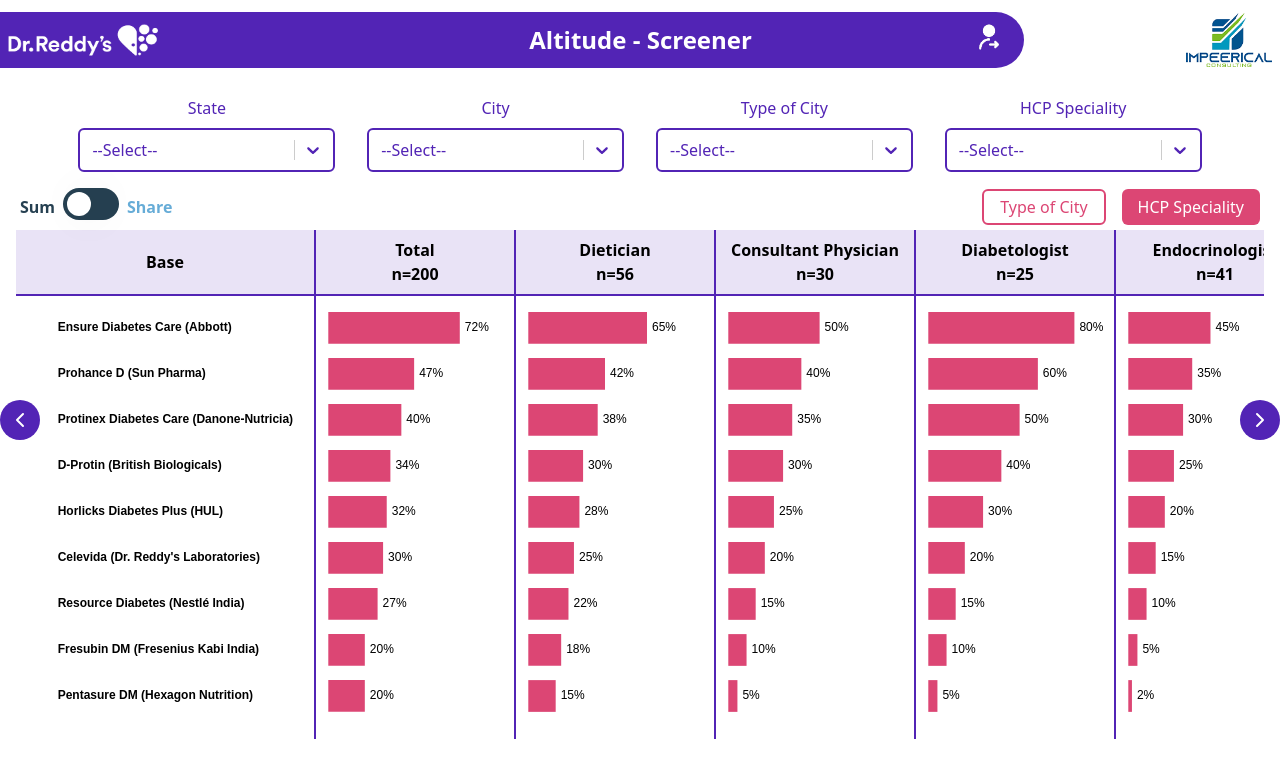
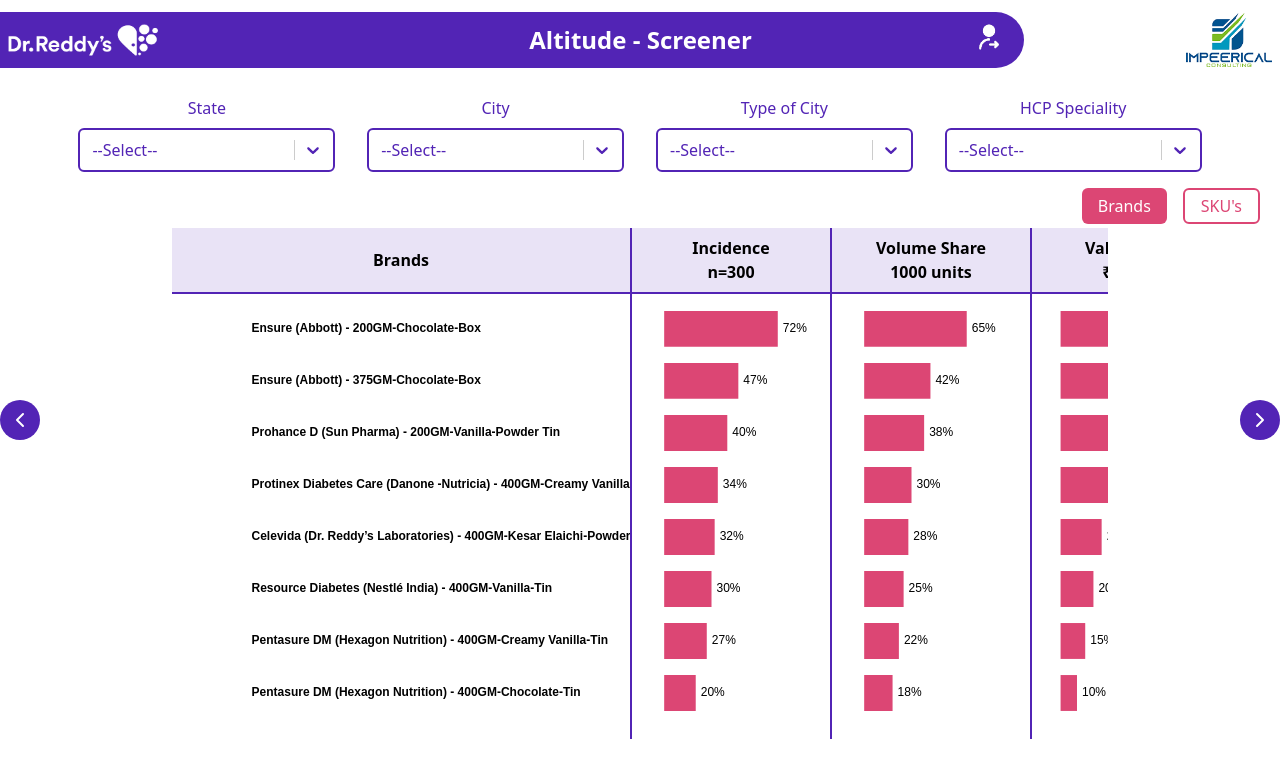
Before and after one commit to JobinReji/Altitude, a React (Vite) app: page / in a window 1280 px wide. Shown: the top 778 px of the page. Built offline with nearby package versions, Linux system fonts and the light colour scheme.

Commit message:
Created Dashboard4

```diff
--- a/src/App.jsx
+++ b/src/App.jsx
@@ -31,6 +31,7 @@
 import Dashboard2 from "./components/Dashboard2";
 import Dashboard3 from "./components/Dashboard3";
 import Dashboard3_2 from "./components/Dashboard3_2";
+import Dashboard4 from "./components/Dashboard4";
 import "./App.css";
 
 function App() {
@@ -42,7 +43,8 @@
         {/* <Dashboard /> */}
         {/* <Dashboard2 /> */}
         {/* <Dashboard3 /> */}
-        <Dashboard3_2 />
+        {/* <Dashboard3_2 /> */}
+        <Dashboard4 />
         {/* <div
           className="h-full w-full bg-center bg-cover rounded-xl flex sm:flex-row flex-col justify-around p-4 overflow-auto sm:border-none border-2 border-[#5224b5] relative"
           style={{
--- a/src/components/DashCharts.jsx
+++ b/src/components/DashCharts.jsx
@@ -62,6 +62,30 @@
     />
   );
 }
+function BrandDispersionL() {
+  return (
+    <ReactECharts option={option11} style={{ height: "100%", width: "100%" }} />
+  );
+}
+function BrandDispersion({ data }) {
+  const chartOption = {
+    ...option12,
+    series: [
+      {
+        ...option12.series[0],
+        data: data || option12.series[0].data,
+      },
+    ],
+  };
+  return (
+    <ReactECharts
+      option={chartOption}
+      style={{ height: "100%", width: "100%" }}
+    />
+  );
+}
+
+const isMobile = typeof window !== "undefined" && window.innerWidth < 640;
 
 const option1 = {
   tooltip: {
@@ -679,6 +703,105 @@
   ],
 };
 
+// Table chart only label
+
+const option11 = {
+  xAxis: {
+    type: "value",
+    show: false,
+    max: 80,
+  },
+  yAxis: {
+    type: "category",
+    data: [
+      "Ensure (Abbott) - 200GM-Chocolate-Box",
+      "Ensure (Abbott) - 375GM-Chocolate-Box",
+      "Prohance D (Sun Pharma) - 200GM-Vanilla-Powder Tin",
+      "Protinex Diabetes Care (Danone -Nutricia) - 400GM-Creamy Vanilla-Jar",
+      "Celevida (Dr. Reddy’s Laboratories) - 400GM-Kesar Elaichi-Powder Tin",
+      "Resource Diabetes (Nestlé India) - 400GM-Vanilla-Tin",
+      "Pentasure DM (Hexagon Nutrition) - 400GM-Creamy Vanilla-Tin",
+      "Pentasure DM (Hexagon Nutrition) - 400GM-Chocolate-Tin",
+    ],
+    inverse: true,
+    axisLine: {
+      show: false,
+    },
+    axisTick: {
+      show: false,
+    },
+    axisLabel: {
+      color: "#000",
+      interval: 0,
+      align: "left",
+      fontWeight: "600",
+    },
+  },
+  grid: {
+    top: "2%",
+    left: isMobile ? "-83%" : "-70%",
+    right: "0%",
+    bottom: "0%",
+    containLabel: true,
+  },
+  series: [
+    {
+      data: [0, 0, 0, 0, 0, 0, 0, 0],
+      type: "bar",
+      color: "#DC4674",
+    },
+  ],
+};
+
+const option12 = {
+  xAxis: {
+    type: "value",
+    show: false,
+    max: 80,
+  },
+  yAxis: {
+    type: "category",
+    show: false,
+    data: [
+      "Ensure (Abbott) - 200GM-Chocolate-Box",
+      "Ensure (Abbott) - 375GM-Chocolate-Box",
+      "Prohance D (Sun Pharma) - 200GM-Vanilla-Powder Tin",
+      "Protinex Diabetes Care (Danone -Nutricia) - 400GM-Creamy Vanilla-Jar",
+      "Celevida (Dr. Reddy’s Laboratories) - 400GM-Kesar Elaichi-Powder Tin",
+      "Resource Diabetes (Nestlé India) - 400GM-Vanilla-Tin",
+      "Pentasure DM (Hexagon Nutrition) - 400GM-Creamy Vanilla-Tin",
+      "Pentasure DM (Hexagon Nutrition) - 400GM-Chocolate-Tin",
+    ],
+    inverse: true,
+    axisLine: {
+      show: false,
+    },
+    axisTick: {
+      show: false,
+    },
+  },
+  grid: {
+    top: "2%",
+    left: "-180%",
+    right: "20%",
+    bottom: "0%",
+    containLabel: true,
+  },
+  series: [
+    {
+      data: [49, 47, 40, 32, 32, 30, 24, 20],
+      type: "bar",
+      label: {
+        show: true,
+        position: "right",
+        formatter: "{c}%",
+        color: "#000",
+      },
+      color: "#DC4674",
+    },
+  ],
+};
+
 export {
   Zone,
   State,
@@ -690,4 +813,6 @@
   DistanceDistribution,
   BrandAdoptionL,
   BrandAdoption,
+  BrandDispersionL,
+  BrandDispersion,
 };
--- /dev/null
+++ b/src/components/Dashboard4.jsx
@@ -0,0 +1,175 @@
+import Select from "react-select";
+import { useState } from "react";
+import { BrandDispersionL, BrandDispersion } from "./DashCharts";
+import { ChevronLeft, ChevronRight } from "lucide-react";
+
+const state = [
+  { value: "Karnataka", label: "Karnataka" },
+  { value: "Goa", label: "Goa" },
+  { value: "Maharastra", label: "Maharastra" },
+  { value: "Delhi", label: "Delhi" },
+];
+const city = [
+  { value: "Bangaluru", label: "Bangaluru" },
+  { value: "Mangaluru", label: "Mangaluru" },
+  { value: "Mumbai", label: "Mumbai" },
+  { value: "Pune", label: "Pune" },
+];
+const typeOfCity = [
+  { value: "City", label: "City" },
+  { value: "Village", label: "Village" },
+];
+const hcp = [
+  { value: "Yes", label: "Yes" },
+  { value: "No", label: "No" },
+];
+
+const isMobile = typeof window !== "undefined" && window.innerWidth < 640;
+
+const customStyles = {
+  control: (base, state) => ({
+    ...base,
+    width: "100%",
+    backgroundColor: "#fff",
+    borderWidth: "2px",
+    borderColor: "#5224b5",
+    fontSize: isMobile ? "12px" : "16px",
+    padding: isMobile ? "0px" : "2px",
+    borderRadius: "6px",
+    minHeight: "40px",
+    boxShadow: state.isFocused ? "0 0 0 1px #5224b5" : null,
+    "&:hover": {
+      borderColor: "#5224b5",
+    },
+  }),
+  option: (base) => ({
+    ...base,
+    backgroundColor: "#fff",
+    color: "#5224b5",
+    fontSize: isMobile ? "12px" : "16px",
+    "&:hover": {
+      backgroundColor: "#5224b5",
+      color: "#fff",
+    },
+  }),
+  singleValue: (base) => ({
+    ...base,
+    color: "#5224b5",
+  }),
+  placeholder: (base) => ({
+    ...base,
+    color: "#5224b5",
+  }),
+  clearIndicator: (base) => ({
+    ...base,
+    color: "#5224b5",
+  }),
+  dropdownIndicator: (base) => ({
+    ...base,
+    color: "#5224b5",
+  }),
+};
+
+function FilterData({ selectId, options }) {
+  const [selectedOption, setSelectedOption] = useState(null);
+  return (
+    <Select
+      id={selectId}
+      defaultValue={selectedOption}
+      onChange={setSelectedOption}
+      options={options}
+      isClearable
+      styles={customStyles}
+      className="mt-2"
+      classNamePrefix="select"
+      placeholder="--Select--"
+    />
+  );
+}
+
+export default function Dashboard4() {
+  return (
+    <div className="w-full h-full flex flex-col items-center">
+      {/* Filter section - compact on mobile */}
+      <div className="sticky top-0 z-10 bg-white sm:static sm:bg-transparent sm:flex sm:justify-around w-full sm:w-[90%] h-auto text-[#5224b5] px-2 sm:px-0 py-2 sm:py-0">
+        <div className="grid grid-cols-2 gap-2 sm:grid-cols-4 sm:gap-8 sm:w-full">
+          <div className="pb-1 sm:pb-3">
+            <div className="text-center text-xs sm:text-base">
+              <label>State</label>
+            </div>
+            <FilterData selectId="D_1" options={state} />
+          </div>
+          <div className="pb-1 sm:pb-3">
+            <div className="text-center text-xs sm:text-base">
+              <label>City</label>
+            </div>
+            <FilterData selectId="D_2" options={city} />
+          </div>
+          <div className="pb-1 sm:pb-3">
+            <div className="text-center text-xs sm:text-base">
+              <label>Type of City</label>
+            </div>
+            <FilterData selectId="D_3" options={typeOfCity} />
+          </div>
+          <div className="pb-1 sm:pb-3">
+            <div className="text-center text-xs sm:text-base">
+              <label>HCP Speciality</label>
+            </div>
+            <FilterData selectId="D_4" options={hcp} />
+          </div>
+        </div>
+      </div>
+      <div className="w-full p-1 flex justify-end gap-4">
+        <button className="activeBtn">Brands</button>
+        <button className="inActiveBtn">SKU's</button>
+      </div>
+      <div className="sm:w-[75%] w-full h-[70vh] overflow-x-auto">
+        <div className="w-full flex">
+          <div className="sm:w-[70%] min-w-[460px] flex justify-center items-center py-2 border-b-2 border-r-2 border-[#5224B5] font-semibold bg-[#E9E3F6]">
+            Brands
+          </div>
+          <div className="sm:w-[10%] min-w-[200px] flex flex-col justify-center items-center py-2 border-b-2 border-r-2 border-[#5224B5] font-semibold bg-[#E9E3F6]">
+            <div>Incidence</div>
+            <div>n=300</div>
+          </div>
+          <div className="sm:w-[10%] min-w-[200px] flex flex-col justify-center items-center py-2 border-b-2 border-r-2 border-[#5224B5] font-semibold bg-[#E9E3F6]">
+            <div>Volume Share</div>
+            <div>1000 units</div>
+          </div>
+          <div className="sm:w-[10%] min-w-[200px] flex flex-col justify-center items-center py-2 border-b-2 border-[#5224B5] font-semibold bg-[#E9E3F6]">
+            <div>Value Share</div>
+            <div>₹10,000</div>
+          </div>
+        </div>
+        <div className="h-[80%] flex">
+          <div className="sm:w-[70%] min-w-[460px] h-full border-r-2 border-[#5224B5] flex flex-col">
+            <BrandDispersionL />
+          </div>
+          <div className="sm:w-[10%] min-w-[200px] h-full border-r-2 border-[#5224B5]">
+            <BrandDispersion data={[72, 47, 40, 34, 32, 30, 27, 20]} />
+          </div>
+          <div className="sm:w-[10%] min-w-[200px] h-full border-r-2 border-[#5224B5]">
+            <BrandDispersion data={[65, 42, 38, 30, 28, 25, 22, 18]} />
+          </div>
+          <div className="sm:w-[10%] min-w-[200px] h-full">
+            <BrandDispersion data={[50, 40, 35, 30, 25, 20, 15, 10]} />
+          </div>
+        </div>
+      </div>
+      <div
+        className="fixed p-2 bg-[#5224b5] text-white rounded-full cursor-pointer z-50"
+        style={{ top: "50%", left: "20px", transform: "translate(-50%,0%)" }}
+        title="Previous"
+      >
+        <ChevronLeft />
+      </div>
+      <div
+        className="fixed p-2 bg-[#5224b5] text-white rounded-full cursor-pointer z-50"
+        style={{ top: "50%", right: "-20px", transform: "translate(-50%,0%)" }}
+        title="Next"
+      >
+        <ChevronRight />
+      </div>
+    </div>
+  );
+}
```
